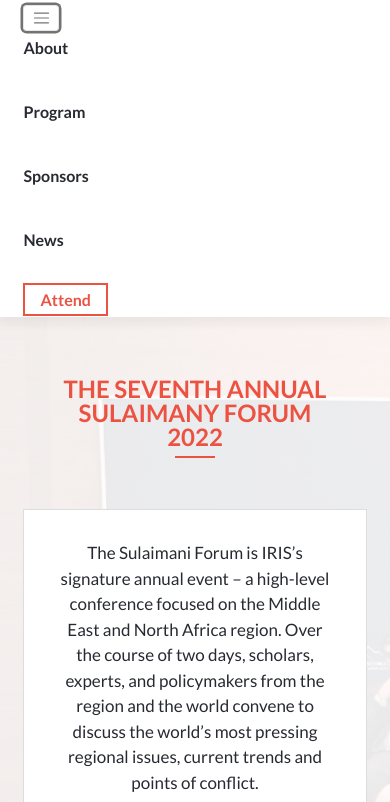
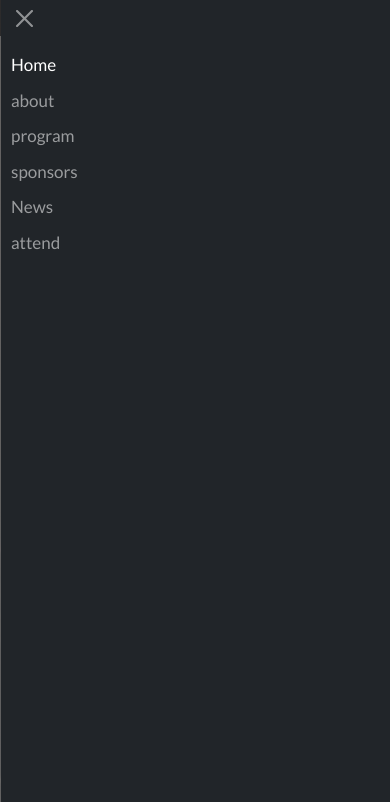
Before and after one commit to rozhi-98/Global-Forum-Summit--Capstone-Project, a website: page about.html in a window 390 px wide. Both pictures are taken after a click on the button 41 px from the left and 30 px from the top of the page. Shown: the top 802 px of the page. Drawn offline with nearby package versions, Linux system fonts and the light colour scheme.

Commit message:
Implement changes required by code reviewer

```diff
--- a/about.html
+++ b/about.html
@@ -14,6 +14,61 @@
   </head>
   <body>
     <header class="header">
+      <nav class="navbar navbar-dark bg-about fixed-top nav-mobile">
+        <div class="container-fluid">
+          <button
+            class="navbar-toggler"
+            type="button"
+            data-bs-toggle="offcanvas"
+            data-bs-target="#offcanvasDarkNavbar"
+            aria-controls="offcanvasDarkNavbar"
+          >
+            <span class="navbar-toggler-icon"></span>
+          </button>
+          <div
+            class="offcanvas offcanvas-end text-bg-dark"
+            tabindex="-1"
+            id="offcanvasDarkNavbar"
+            aria-labelledby="offcanvasDarkNavbarLabel"
+          >
+            <div class="offcanvas-header">
+              <button
+                type="button"
+                class="btn-close btn-close-white"
+                data-bs-dismiss="offcanvas"
+                aria-label="Close"
+              ></button>
+            </div>
+            <div class="offcanvas-body">
+              <ul class="navbar-nav justify-content-end flex-grow-1 pe-3">
+                <li class="nav-item">
+                  <a
+                    class="nav-link active"
+                    aria-current="page"
+                    href="index.html"
+                    >Home</a
+                  >
+                </li>
+                <li class="nav-item">
+                  <a class="nav-link" href="about.html">about</a>
+                </li>
+                <li class="nav-item">
+                  <a class="nav-link" href="#">program</a>
+                </li>
+                <li class="nav-item">
+                  <a class="nav-link" href="#">sponsors</a>
+                </li>
+                <li class="nav-item">
+                  <a class="nav-link" href="#">News</a>
+                </li>
+                <li class="nav-item">
+                  <a class="nav-link" href="#">attend</a>
+                </li>
+              </ul>
+            </div>
+          </div>
+        </div>
+      </nav>
       <div class="header-top">
         <div class="header-top-container row-style">
           <div class="social-links">
@@ -60,7 +115,7 @@
         >
           <img class="logo-image" src="images/Suli forum (1).png" alt="logo" />
         </a>
-        <nav class="navbar navbar-expand-lg bg-white">
+        <nav class="navbar navbar-expand-lg bg-white about-nav">
           <div class="container px-0">
             <button
               class="navbar-toggler"
@@ -75,6 +130,9 @@
             </button>
             <div class="collapse navbar-collapse" id="navbarNav">
               <ul class="navbar-nav ms-auto gap-5">
+                <li class="nav-item">
+                  <a class="nav-link" href="index.html">Home</a>
+                </li>
                 <li class="nav-item">
                   <a class="nav-link" href="about.html">About</a>
                 </li>
--- a/style.css
+++ b/style.css
@@ -34,42 +34,18 @@
   margin: 0 auto !important;
 }
 
-.header {
-  position: sticky;
-  top: 0;
-  left: 0;
-  background-color: #fff;
-  box-shadow: 0 0.5rem 1rem 0.2rem rgb(0 0 0 / 5%);
-  z-index: 999;
-}
-
-.header-top {
+.header-top, .header-bottom, .nav-desktop, .logo-image {
   display: none;
 }
 
-.header-bottom {
+.nav-mobile {
   display: flex;
-  flex-direction: row-reverse;
-  min-height: 6rem;
-  align-items: center;
-  justify-content: space-between;
+  background-color: transparent !important;
+  position: absolute;
 }
 
-.header .navbar {
-  display: flex;
-  align-items: center;
-}
-
-.navbar .nav-link {
-  text-decoration: none;
-  color: var(--color-primary);
-  font-size: 1.6rem;
-  transition: all 0.2s;
-  font-weight: 600;
-}
-
-.logo-image {
-  display: none;
+.bg-about {
+  background-color: rgba(0, 0, 0, 0.55) !important;
 }
 
 .main {
@@ -77,8 +53,7 @@
 }
 
 .section-hero {
-  background-image:
-    linear-gradient(rgba(0, 0, 0, 0.85), rgba(0, 0, 0, 0.85)),
+  background-image: linear-gradient(rgba(0, 0, 0, 0.85), rgba(0, 0, 0, 0.85)),
     url(images/hero-background.jpg);
   min-height: calc(100vh - 9rem);
   background-size: cover;
@@ -385,8 +360,7 @@
 
 .about-hero {
   padding: 6rem 0;
-  background-image:
-    linear-gradient(
+  background-image: linear-gradient(
       rgba(255, 255, 255, 0.9),
       rgba(255, 255, 255, 0.9)
     ),
@@ -529,6 +503,27 @@
 }
 
 @media (min-width: 768px) {
+  .header {
+    position: sticky;
+    top: 0;
+    left: 0;
+    background-color: #fff;
+    box-shadow: 0 0.5rem 1rem 0.2rem rgb(0 0 0 / 5%);
+    z-index: 999;
+  }
+
+  .header .navbar {
+    display: flex;
+    align-items: center;
+  }
+
+  .navbar .nav-link {
+    text-decoration: none;
+    font-size: 1.6rem;
+    transition: all 0.2s;
+    font-weight: 600;
+  }
+
   .header-top {
     background-color: var(--color-primary);
     height: 3rem;
@@ -563,7 +558,14 @@
   .header-bottom {
     display: flex;
     flex-direction: row;
+    min-height: 6rem;
+    align-items: center;
+    justify-content: space-between;
   }
+
+.nav-mobile {
+  display: none !important;
+}
 
   .email-container a:visited,
   .email-container a:link {
```
Also changed, not shown: index.html (+60 -2 lines).
